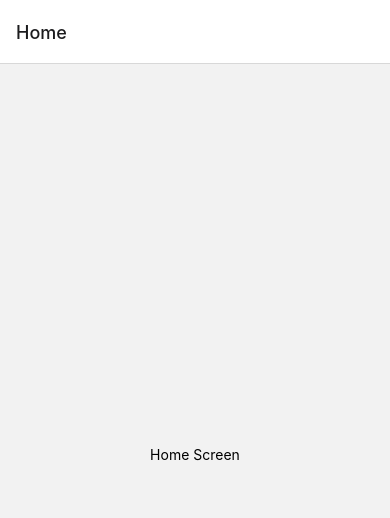
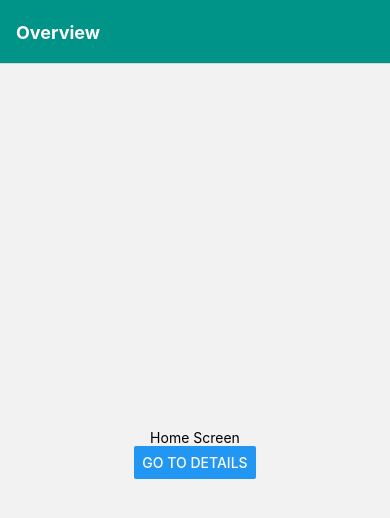
Before and after one commit to olemalik/react-native-agryFarm, a React Native app: screen / in a window 390 px wide. Shown: the top 518 px of the page. Built offline with nearby package versions, Linux system fonts and the light colour scheme.

Commit message:
Home and Details Screen Modifications

```diff
--- a/App.js
+++ b/App.js
@@ -1,14 +1,28 @@
-// In App.js in a new project
-
 import * as React from 'react';
-import { View, Text } from 'react-native';
+import { Button, View, Text } from 'react-native';
 import { NavigationContainer } from '@react-navigation/native';
 import { createNativeStackNavigator } from '@react-navigation/native-stack';
 
-function HomeScreen() {
+function HomeScreen({ navigation }) {
   return (
     <View style={{ flex: 1, alignItems: 'center', justifyContent: 'center' }}>
       <Text>Home Screen</Text>
+      <Button
+        title="Go to Details"
+        onPress={() => navigation.navigate('Details')}
+      />
+    </View>
+  );
+}
+
+function DetailsScreen({ navigation }) {
+  return (
+    <View style={{ flex: 1, alignItems: 'center', justifyContent: 'center' }}>
+      <Text>Details Screen</Text>
+      <Button
+        title="Go to Details... again"
+        onPress={() => navigation.push('Home')}
+      />
     </View>
   );
 }
@@ -18,8 +32,19 @@
 function App() {
   return (
     <NavigationContainer>
-      <Stack.Navigator>
-        <Stack.Screen name="Home" component={HomeScreen} />
+      <Stack.Navigator initialRouteName="Home" screenOptions={{
+         headerStyle :{
+          backgroundColor :   '#009387'
+          },
+          headerTintColor:'#fff',
+          headerTitleStyle:{
+            fontWeight: 'bold'
+          }
+      }}>
+        <Stack.Screen name="Home" component={HomeScreen} options={{
+         title: 'Overview'
+        }} />
+        <Stack.Screen name="Details" component={DetailsScreen} />
       </Stack.Navigator>
     </NavigationContainer>
   );
```
